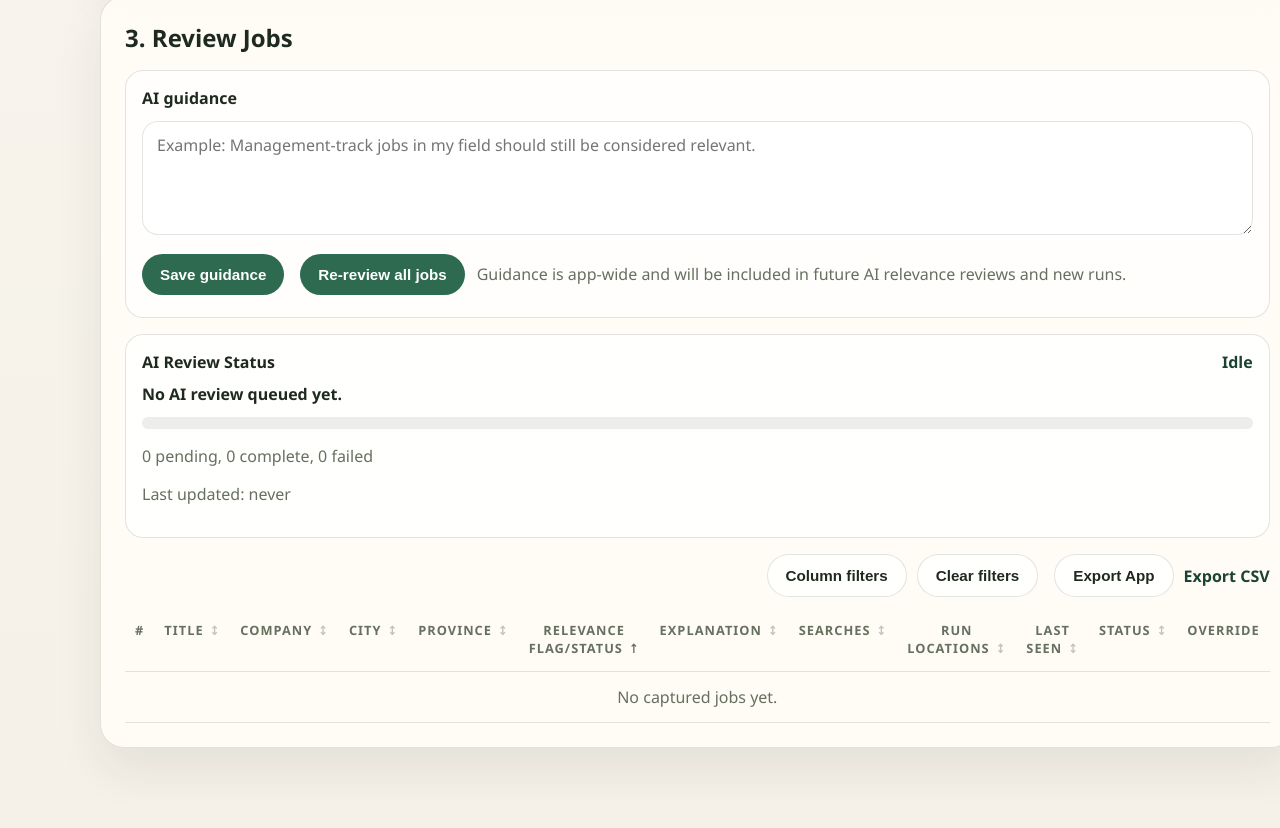
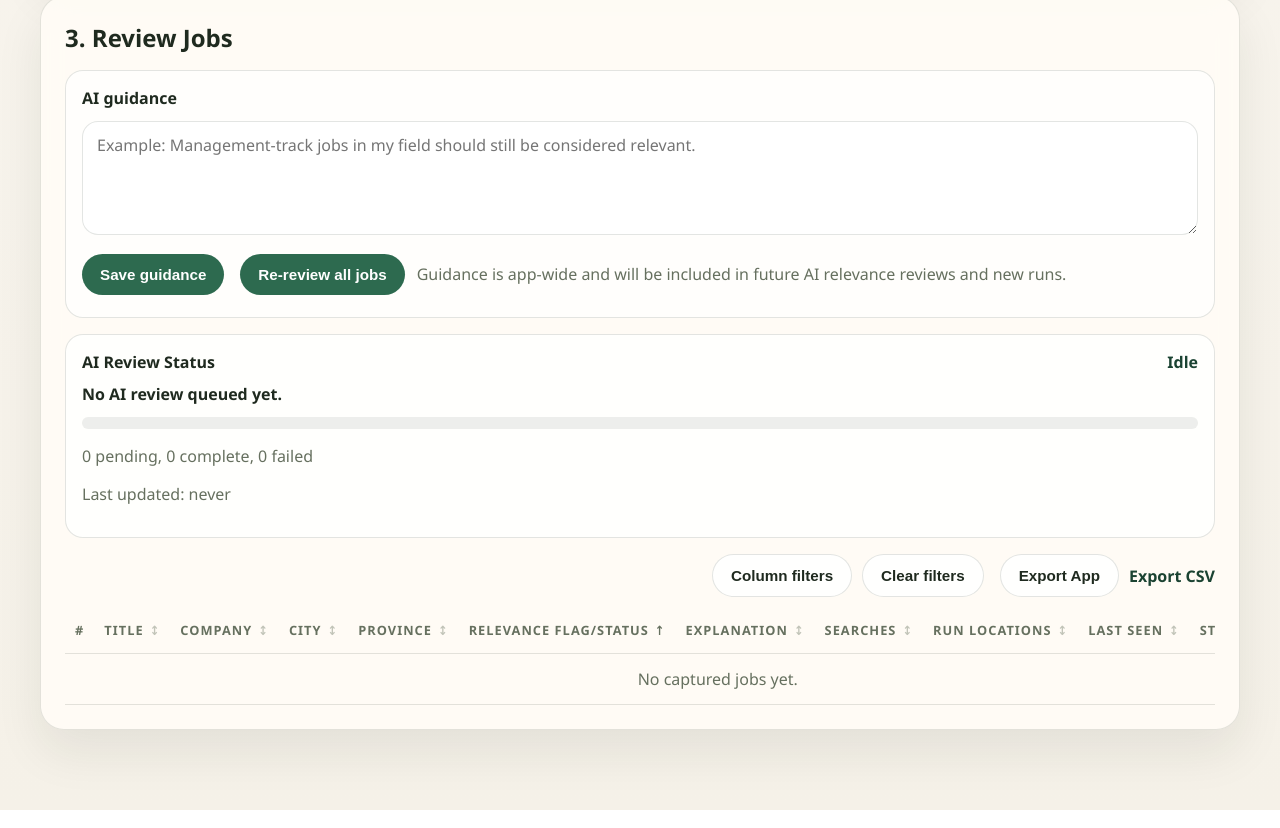
Before and after one commit to rdaudt/job-search, a website with bundled scripts: page src/client/index.html in a window 1280 px wide. Shown: the part 1241-2069 px from the top of the page. Built offline with nearby package versions, Linux system fonts and the light colour scheme; no server answers.

Commit message:
Center app layout and preserve table overflow

```diff
--- a/src/client/styles.css
+++ b/src/client/styles.css
@@ -21,14 +21,24 @@ body {
     radial-gradient(circle at top left, rgba(244, 211, 94, 0.35), transparent 28%),
     linear-gradient(180deg, #faf7f2 0%, var(--bg) 100%);
   color: var(--ink);
+  overflow-x: hidden;
 }
 
 .app-shell {
-  max-width: 1120px;
+  width: min(1320px, calc(100% - 40px));
+  max-width: 1320px;
   margin: 0 auto;
   padding: 48px 20px 80px;
   display: grid;
   gap: 20px;
+  justify-items: center;
+  min-width: 0;
+}
+
+.app-shell > * {
+  width: 100%;
+  max-width: 100%;
+  min-width: 0;
 }
 
 .hero {
@@ -68,6 +78,7 @@ h1 {
   padding: 24px;
   box-shadow: var(--shadow);
   backdrop-filter: blur(14px);
+  min-width: 0;
 }
 
 .panel-header {
@@ -361,11 +372,15 @@ a {
 
 .table-wrap {
   margin-top: 0;
+  width: 100%;
+  max-width: 100%;
+  min-width: 0;
   overflow-x: auto;
 }
 
 table {
-  width: 100%;
+  width: max-content;
+  min-width: 100%;
   border-collapse: collapse;
 }
 
```
